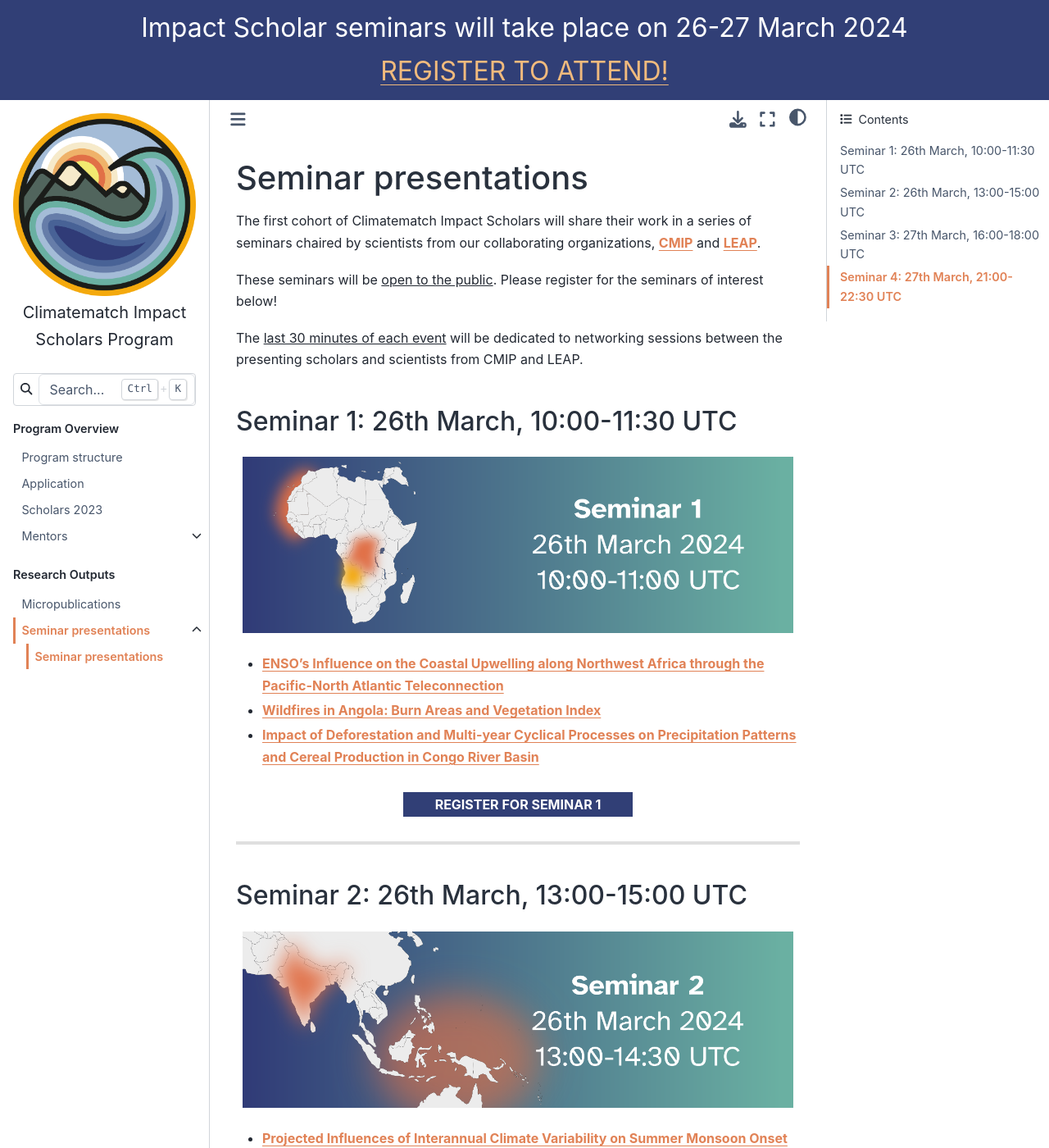
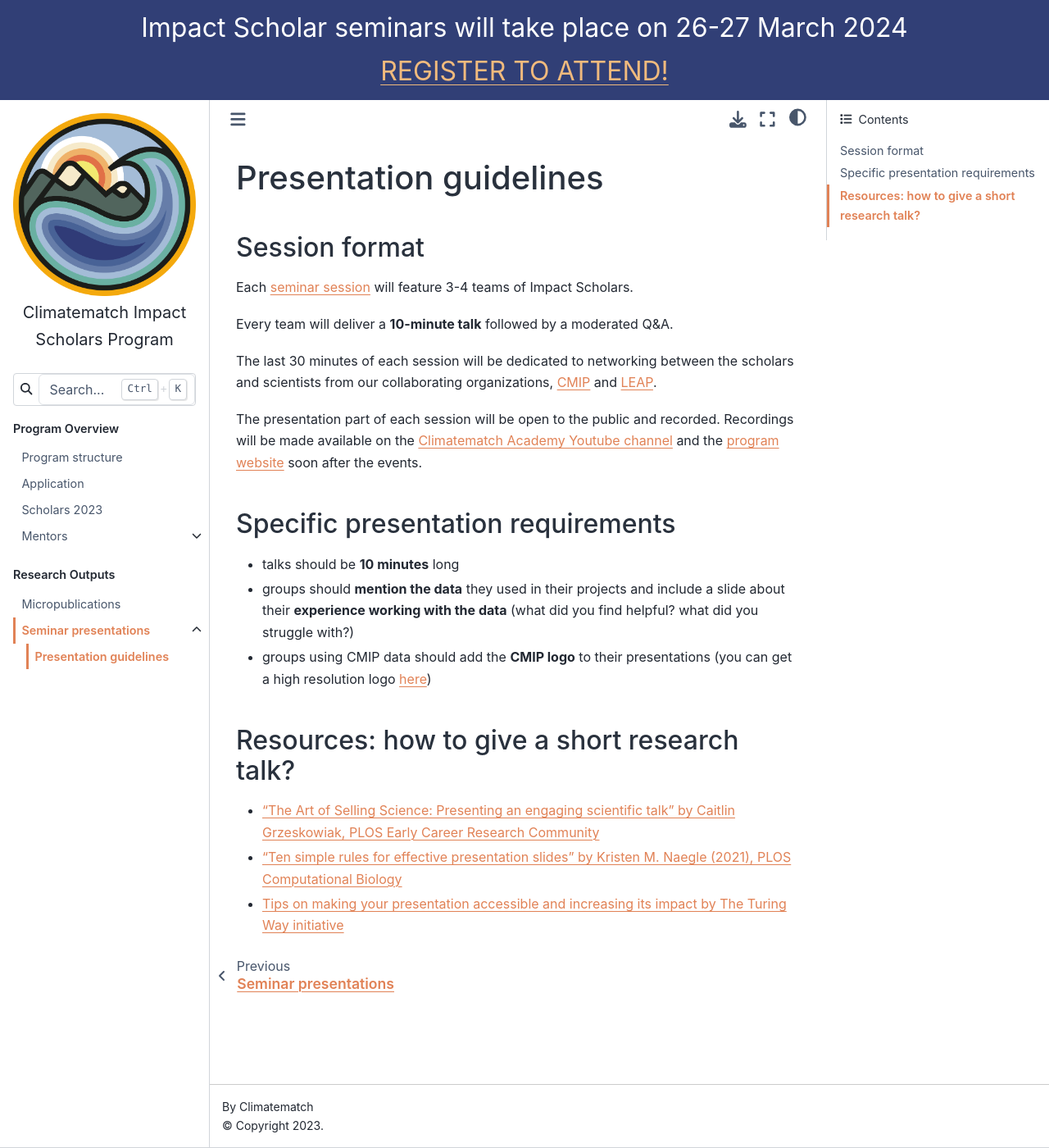
Before and after one commit to zanemit/cisp, a Jupyter Book: the page built from output-guidelines/seminar_guidelines.md, in a window 1280 px wide and 1400 px high. Shown: the whole window at 82% size. Built offline with Jupyter Book 1.0.4 settings and Sphinx 7.4.7 and the Sphinx Book theme 1.1.4, drawn with Linux system fonts in a browser that asks for light colours; some of the changed text lies outside the part shown.

Commit message:
Fix hyperlink

````diff
--- a/output-guidelines/seminar_guidelines.md
+++ b/output-guidelines/seminar_guidelines.md
@@ -1,75 +1,20 @@
-# Seminar presentations
+# Presentation guidelines
 
-The first cohort of Climatematch Impact Scholars will share their work in a series of seminars chaired by scientists from our collaborating organizations, [**CMIP**](https://wcrp-cmip.org/) and [**LEAP**](https://leap.columbia.edu/).
+## Session format
+Each [seminar session](./seminar_presentations2.md) will feature 3-4 teams of Impact Scholars.
 
-These seminars will be <u>open to the public</u>. Please register for the seminars of interest below!
+Every team will deliver a **10-minute talk** followed by a moderated Q&A.
 
-The <u>last 30 minutes of each event</u> will be dedicated to networking sessions between the presenting scholars and scientists from CMIP and LEAP.
+The last 30 minutes of each session will be dedicated to networking between the scholars and scientists from our collaborating organizations, [CMIP](https://wcrp-cmip.org/) and [LEAP](https://leap.columbia.edu/).
 
-## Seminar 1: 26th March, 10:00-11:30 UTC
-```{figure} ../impact-scholars/images/seminar_banner_1.png
----
-width: 100%
----
-```
-- [**ENSO's Influence on the Coastal Upwelling along Northwest Africa through the Pacific-North Atlantic Teleconnection**](../impact-scholars/scholars2023.md#ensos-influence-on-the-coastal-upwelling-along-northwest-africa-through-the-pacific-north-atlantic-teleconnection)
+The presentation part of each session will be open to the public and recorded. Recordings will be made available on the [Climatematch Academy Youtube channel](https://www.youtube.com/@ClimatematchAcademy-uq9vr/videos) and the [program website](https://programs.climatematch.io/impact-scholars/scholars2023.html) soon after the events.
 
-- [**Wildfires in Angola: Burn Areas and Vegetation Index**](../impact-scholars/scholars2023.md#wildfires-in-angola-burn-areas-and-vegetation-index)
+## Specific presentation requirements
+- talks should be **10 minutes** long
+- groups should **mention the data** they used in their projects and include a slide about their **experience working with the data** (what did you find helpful? what did you struggle with?)
+- groups using CMIP data should add the **CMIP logo** to their presentations (you can get a high resolution logo [here](https://wcrp-cmip.org/branding/))
 
-- [**Impact of Deforestation and Multi-year Cyclical Processes on Precipitation Patterns and Cereal Production in Congo River Basin**](../impact-scholars/scholars2023.md#impact-of-deforestation-and-multi-year-cyclical-processes-on-precipitation-patterns-and-cereal-production-in-congo-river-basin)
-
-<center><div onclick="location.href='https://us06web.zoom.us/meeting/register/tZwpduiuqT8oE9JAiO5uqSslAyG-pd4RYXpT';" id="clickybox"; style="text-align: center; line-height: 30px; color: white; font-size: 16px; font-weight: bold; width: 300px;"><div style="background-color: #313f76; margin: 30px 10px;">REGISTER FOR SEMINAR 1</div></div></center>
-
-<hr style="border:2px solid gray">
-
-## Seminar 2: 26th March, 13:00-15:00 UTC
-```{figure} ../impact-scholars/images/seminar_banner_2.png
----
-width: 100%
----
-```
-- [**Projected Influences of Interannual Climate Variability on Summer Monsoon Onset and Extreme Weather Events in the Indonesia-North Australia Monsoon Region**](../impact-scholars/scholars2023.md#projected-influences-of-interannual-climate-variability-on-summer-monsoon-onset-and-extreme-weather-events-in-the-indonesia-north-australia-monsoon-region)
-
-- [**Assessing Spatio-Temporal Precipitation Variability and Extreme Events in India**](../impact-scholars//scholars2023.md#assessing-spatio-temporal-precipitation-variability-and-extreme-events-in-india)
-
-- [**Analyzing Global Wind Potential for the Next 50 Years and its socio-economic impact**](../impact-scholars/scholars2023.md#analyzing-global-wind-potential-for-the-next-50-years-and-its-socio-economic-impact)
-
-- [**Understand underlying mechanisms of ENSO and predicting its impact on the countries surrounding the Niño Region**](../impact-scholars/scholars2023.md#understand-underlying-mechanisms-of-enso-and-predicting-its-impact-on-the-countries-surrounding-the-niño-region)
-
-<center><div onclick="location.href='https://us06web.zoom.us/meeting/register/tZIodu6prTgqHdYfIaXwl56NlGCOzEWZJo-j';" id="clickybox"; style="text-align: center; line-height: 30px; color: white; font-size: 16px; font-weight: bold; width: 300px;"><div style="background-color: #313f76; margin: 30px 10px;">REGISTER FOR SEMINAR 2</div></div></center>
-
-<hr style="border:2px solid gray">
-
-
-## Seminar 3: 27th March, 16:00-18:00 UTC
-```{figure} ../impact-scholars/images/seminar_banner_3.png
----
-width: 100%
----
-```
-- [**Proposal for heatwave in Asia(India)**](../impact-scholars/scholars2023.md#proposal-for-heatwave-in-asiaindia)
-
-- [**Understanding historical and future impacts of El Niño on climate and food production in Colombia and Indonesia**](../impact-scholars/scholars2023.md#understanding-historical-and-future-impacts-of-el-niño-on-climate-and-food-production-in-colombia-and-indonesia)
-
-- [**Predicting future impacts of ENSO on NDVI in the Greater Horn of Africa**](../impact-scholars/scholars2023.md#predicting-future-impacts-of-enso-on-ndvi-in-the-greater-horn-of-africa)
-
-- [**The Past and Future of Mediterranean Heat Waves**](../impact-scholars/scholars2023.md#the-past-and-future-of-mediterranean-heat-waves)
-
-<center><div onclick="location.href='https://us06web.zoom.us/meeting/register/tZElcOmsqzwvHtyDOYX6H92WyQkx39g5xQxz';" id="clickybox"; style="text-align: center; line-height: 30px; color: white; font-size: 16px; font-weight: bold; width: 300px;"><div style="background-color: #313f76; margin: 30px 10px;">REGISTER FOR SEMINAR 3</div></div></center>
-
-<hr style="border:2px solid gray">
-
-
-## Seminar 4: 27th March, 21:00-22:30 UTC
-```{figure} ../impact-scholars/images/seminar_banner_4.png
----
-width: 100%
----
-```
-- [**Understanding the interactions of socio-economic policy, land use change, climate and carbon sequestration within the biomes of Mato Grosso: Integrating Land Cover, Precipitation, Temperature, GPP and Economic Factors**](../impact-scholars/scholars2023.md#understanding-the-interactions-of-socio-economic-policy-land-use-change-climate-and-carbon-sequestration-within-the-biomes-of-mato-grosso-integrating-land-cover-precipitation-temperature-gpp-and-economic-factors)
-
-- [**Fire Risk Assessment of the Andean-Patagonian Forest**](../impact-scholars/scholars2023.md#fire-risk-assessment-of-the-andean-patagonian-forest)
-
-- [**Comparing Sea Level Height Measurements from Tidal Gauges and ECCO Model in Extreme Weather Events**](../impact-scholars/scholars2023.md#comparing-sea-level-height-measurements-from-tidal-gauges-and-ecco-model-in-extreme-weather-events)
-
-<center><div onclick="location.href='https://us06web.zoom.us/meeting/register/tZEsd-6tqTMjHdH5g7tzmHpC0cr1N1jDrO2m';" id="clickybox"; style="text-align: center; line-height: 30px; color: white; font-size: 16px; font-weight: bold; width: 300px;"><div style="background-color: #313f76; margin: 30px 10px;">REGISTER FOR SEMINAR 4</div></div></center>
+## Resources: how to give a short research talk?
+- ["The Art of Selling Science: Presenting an engaging scientific talk" by Caitlin Grzeskowiak, PLOS Early Career Research Community](https://ecrcommunity.plos.org/2017/01/31/the-art-of-selling-science-presenting-an-engaging-scientific-talk/)
+- ["Ten simple rules for effective presentation slides" by Kristen M. Naegle (2021), PLOS Computational Biology](https://journals.plos.org/ploscompbiol/article?id=10.1371/journal.pcbi.1009554)
+- [Tips on making your presentation accessible and increasing its impact by The Turing Way initiative](https://the-turing-way.netlify.app/communication/presentations)
````
Also changed, not shown: impact-scholars/structure.md (+1 -1 lines).
